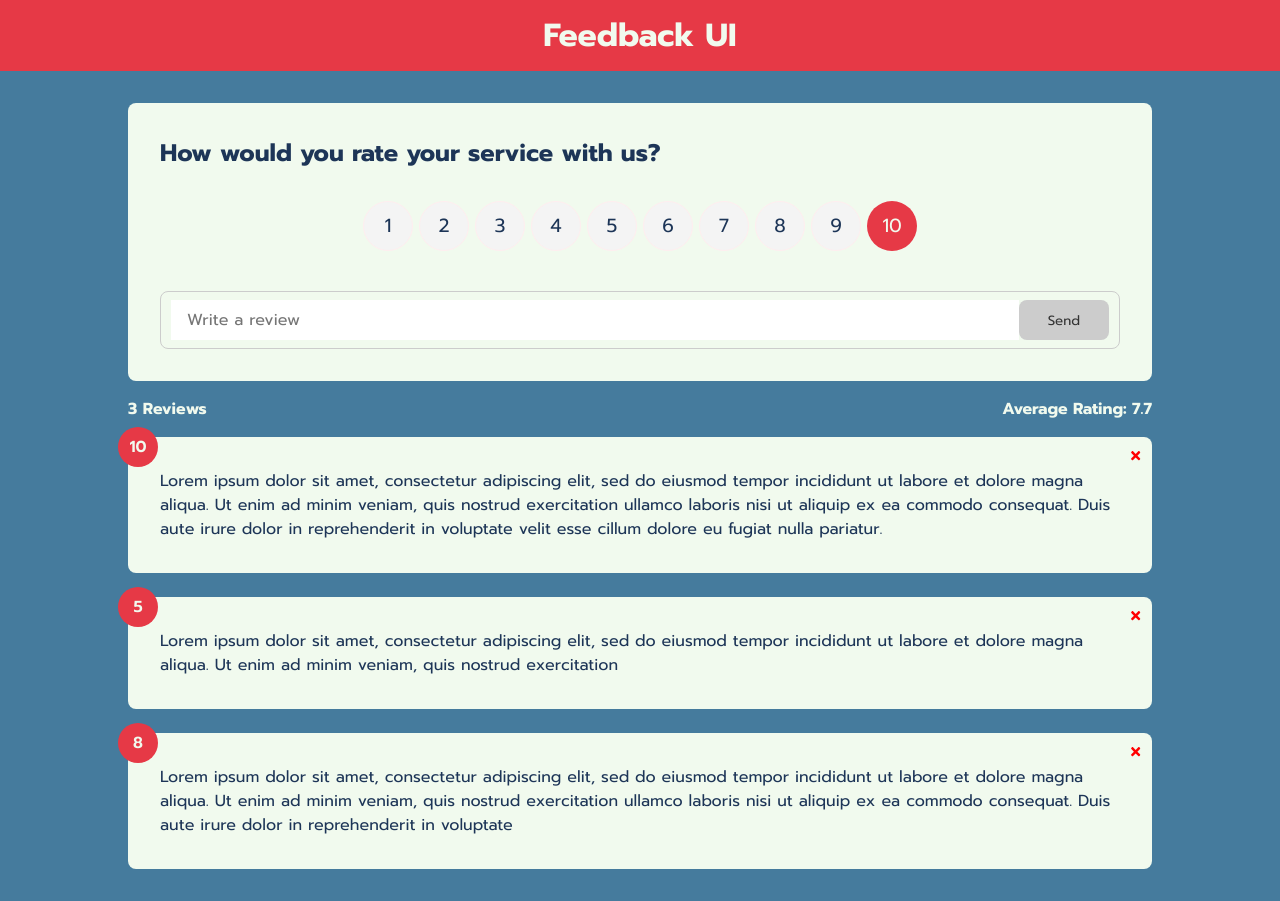
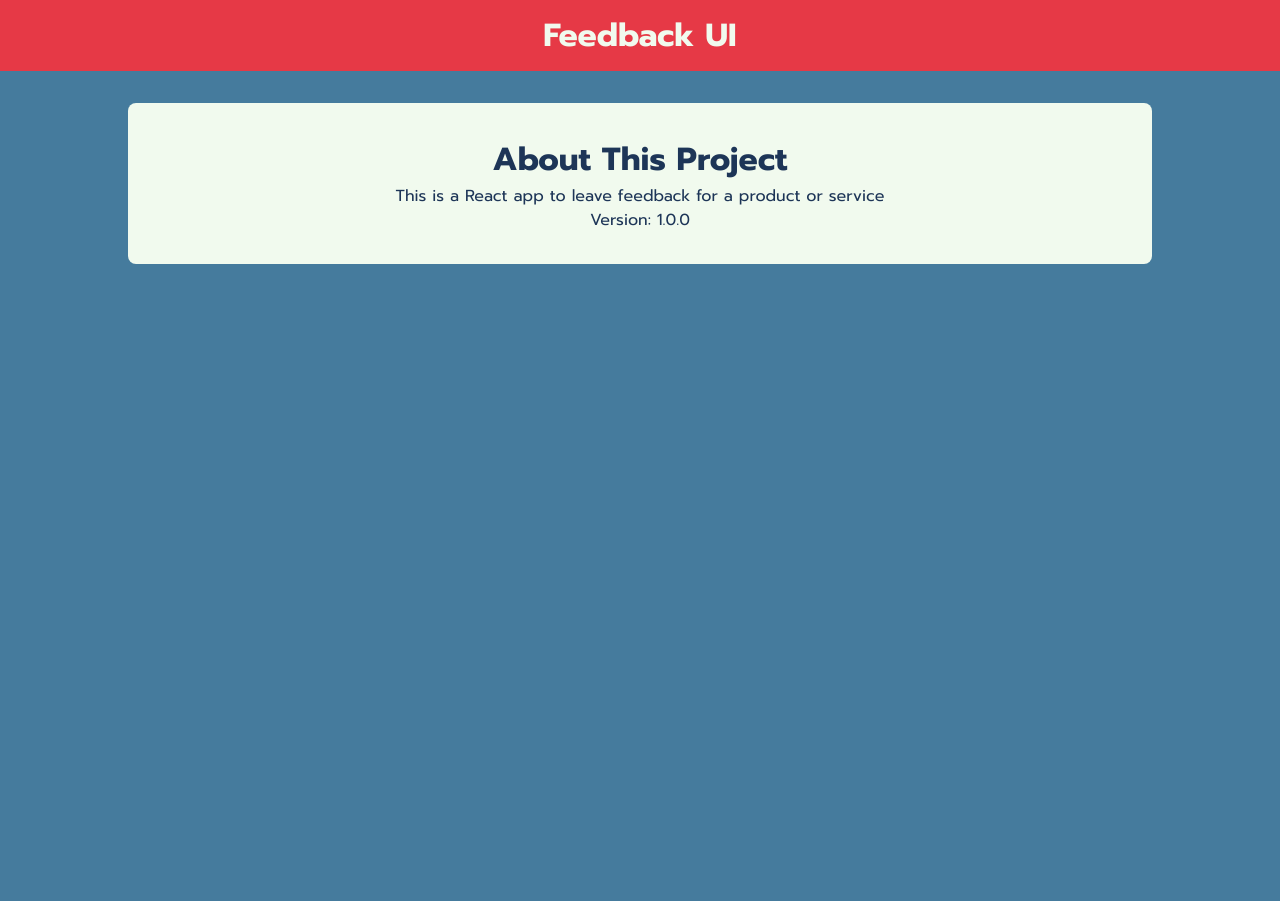
Before and after one commit to Yewdev/react-feedback, a React (Create React App) app: page /about in a window 1280 px wide. After the commit the page ends 800 px from the top, so only its background shows below. Built offline with nearby package versions, Linux system fonts and the light colour scheme.

Commit message:
Create Router and AbouPage (not link yet)

```diff
--- a/package.json
+++ b/package.json
@@ -9,6 +9,7 @@
     "react": "^18.2.0",
     "react-dom": "^18.2.0",
     "react-icons": "^4.4.0",
+    "react-router-dom": "^6.4.2",
     "react-scripts": "5.0.1",
     "uuid": "^9.0.0",
     "web-vitals": "^2.1.4"
--- a/src/App.js
+++ b/src/App.js
@@ -1,11 +1,12 @@
-import { v4 as uuidv4} from 'uuid'
+import { v4 as uuidv4 } from 'uuid'
+import { BrowserRouter as Router, Route, Routes } from 'react-router-dom'
 import { useState } from 'react'
 import Header from './components/Header'
-import FeedbackList from './components/FeedbackList';
-import FeedbackStats from './components/FeedbackStats';
-import FeedbackForm from './components/FeedbackForm';
-import FeedbackData from './data/FeedbackData';
-
+import FeedbackList from './components/FeedbackList'
+import FeedbackStats from './components/FeedbackStats'
+import FeedbackForm from './components/FeedbackForm'
+import FeedbackData from './data/FeedbackData'
+import AboutPage from './components/pages/AboutPage'
 
 function App() {
   const [feedback, setFeedback] = useState(FeedbackData)
@@ -16,21 +17,37 @@
   }
 
   const deleteFeedback = (id) => {
-    if(window.confirm('Are you sure?')) {
+    if (window.confirm('Are you sure?')) {
       setFeedback(feedback.filter((item) => item.id !== id))
-
     }
   }
   return (
     <>
-      <Header />
-      <div className="container">
-        <FeedbackForm handleAdd={addFeedback} />
-        <FeedbackStats feedback={feedback} />
-        <FeedbackList feedback={feedback} handleDelete={deleteFeedback}/>
-      </div>
+      <Router>
+        <Header />
+        <div className="container">
+          <Routes>
+            <Route
+              exact
+              path="/"
+              element={
+                <>
+                  <FeedbackForm handleAdd={addFeedback} />
+                  <FeedbackStats feedback={feedback} />
+                  <FeedbackList
+                    feedback={feedback}
+                    handleDelete={deleteFeedback}
+                  />
+                </>
+              }
+            ></Route>
+
+            <Route path="/about" element={<AboutPage />}></Route>
+          </Routes>
+        </div>
+      </Router>
     </>
-  );
+  )
 }
 
-export default App;
+export default App
--- /dev/null
+++ b/src/components/pages/AboutPage.jsx
@@ -0,0 +1,18 @@
+
+import Card from '../shared/Card'
+function AboutPage() {
+  return (
+    <>
+      <Card>
+        <h1>About This Project</h1>
+        <p>This is a React app to leave feedback for a product or service</p>
+        <p>Version: 1.0.0</p>
+        <p>
+
+        </p>
+      </Card>
+    </>
+  )
+}
+
+export default AboutPage
--- a/src/index.css
+++ b/src/index.css
@@ -50,12 +50,14 @@
 .card {
   position: relative;
   display: flex;
+  flex-direction: column;
   justify-content: center;
   align-items: center;
   background-color: #fff;
   border-radius: 8px;
   width: 80%;
   padding: 2rem;
+  margin: auto;
 }
 
 .card .num-display {
```
Also changed, not shown: 1 other file (tests, documents, lock files or other folders).
